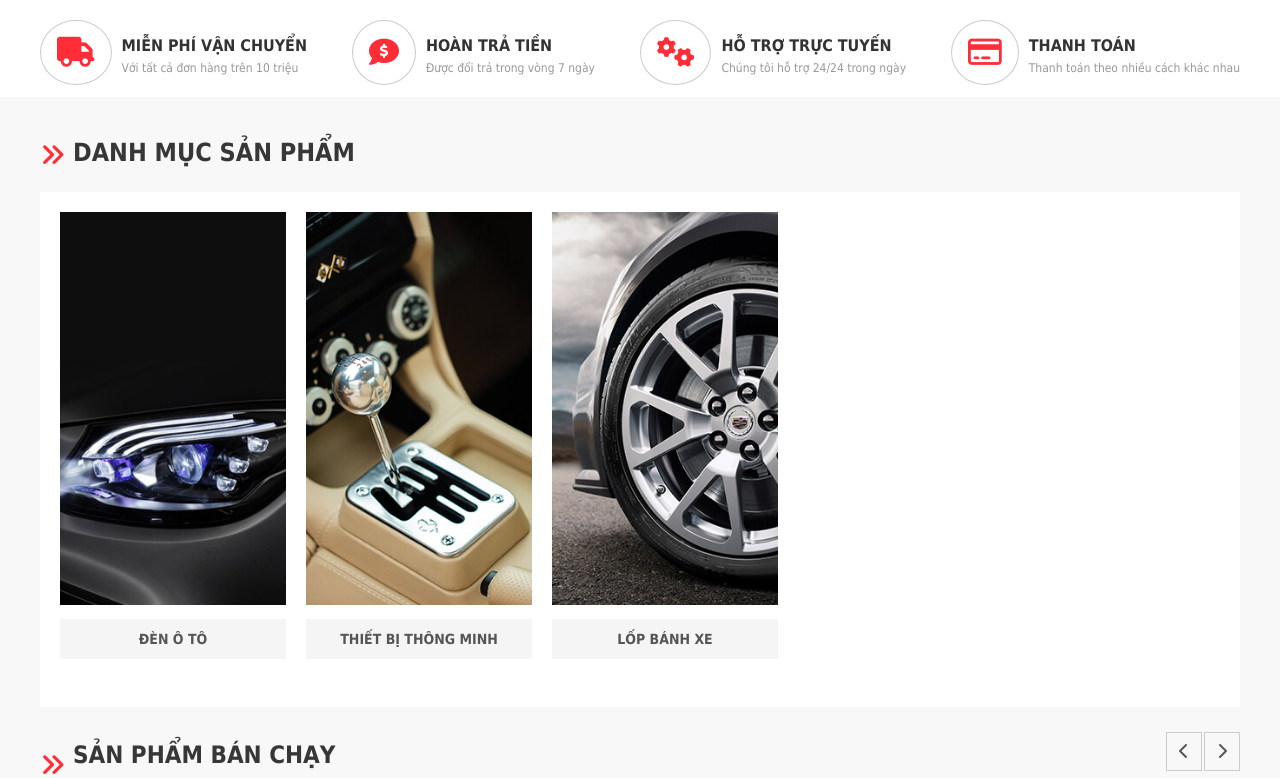
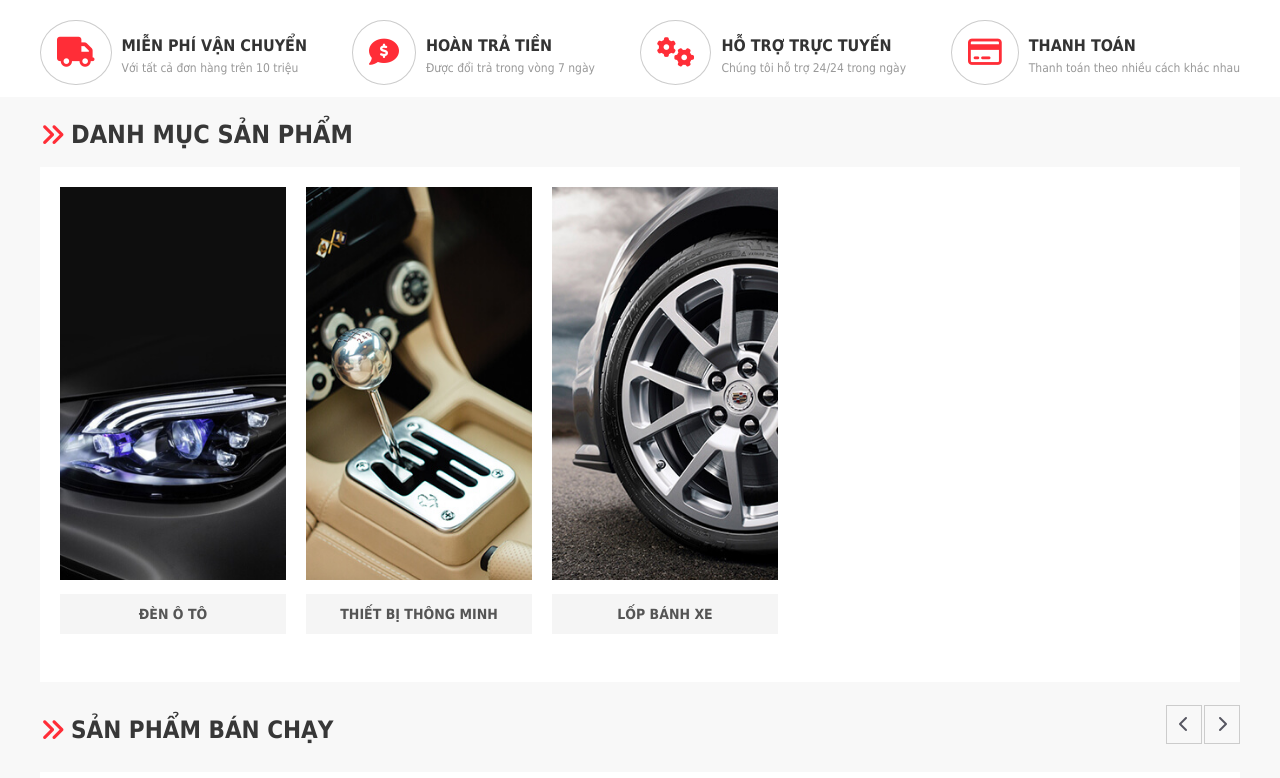
Before and after one commit to dakiet05/webcar2, a plain HTML site: page index.html in a window 1280 px wide. Shown: the part 1082-1860 px from the top of the page. Drawn offline with nearby package versions, Linux system fonts and the light colour scheme.

Commit message:
fix arrow

```diff
--- a/asset/base.css
+++ b/asset/base.css
@@ -156,13 +156,15 @@
     .section__heading-icon{
         font-size: 2.5rem;
         color: var(--primary-color);
-        padding: 26px 8px 10px 0;
         line-height: 0;
+        margin-right: 6px;
 
     }
     .section__heading-left{
         font-size: 1.6rem;
-        display: flex;justify-content: center;
+        display: flex;
+        text-align: center;
+        align-items: center;
     }
     .section__heading-right{
         display: flex;
@@ -184,7 +186,7 @@
         padding-bottom: 10px;
     }
     .section__h2{
-        margin-top: 20px;
+        margin-top: 10px;
         margin-bottom: 10px;
         display: block;
         font-size: 2.5rem;
```
